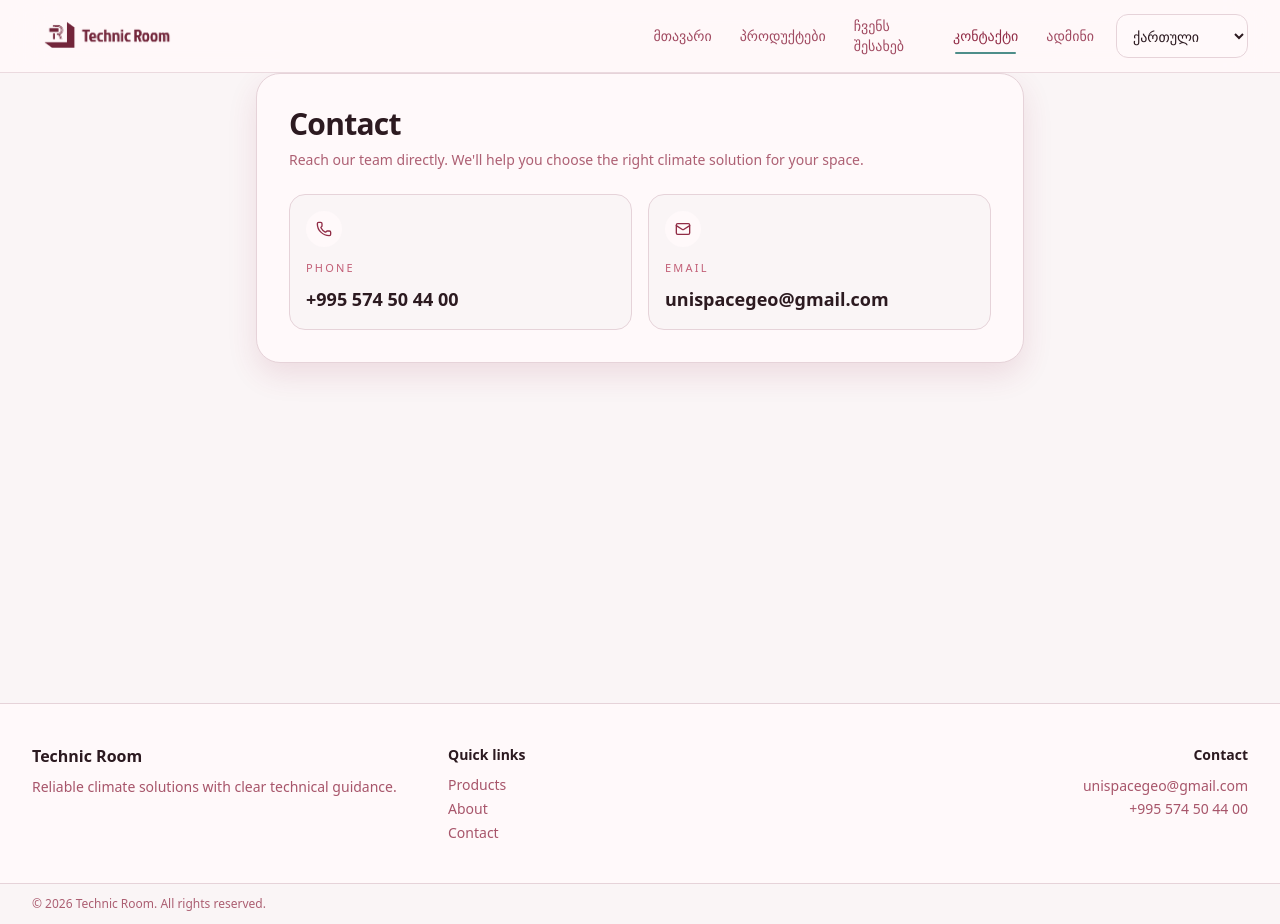
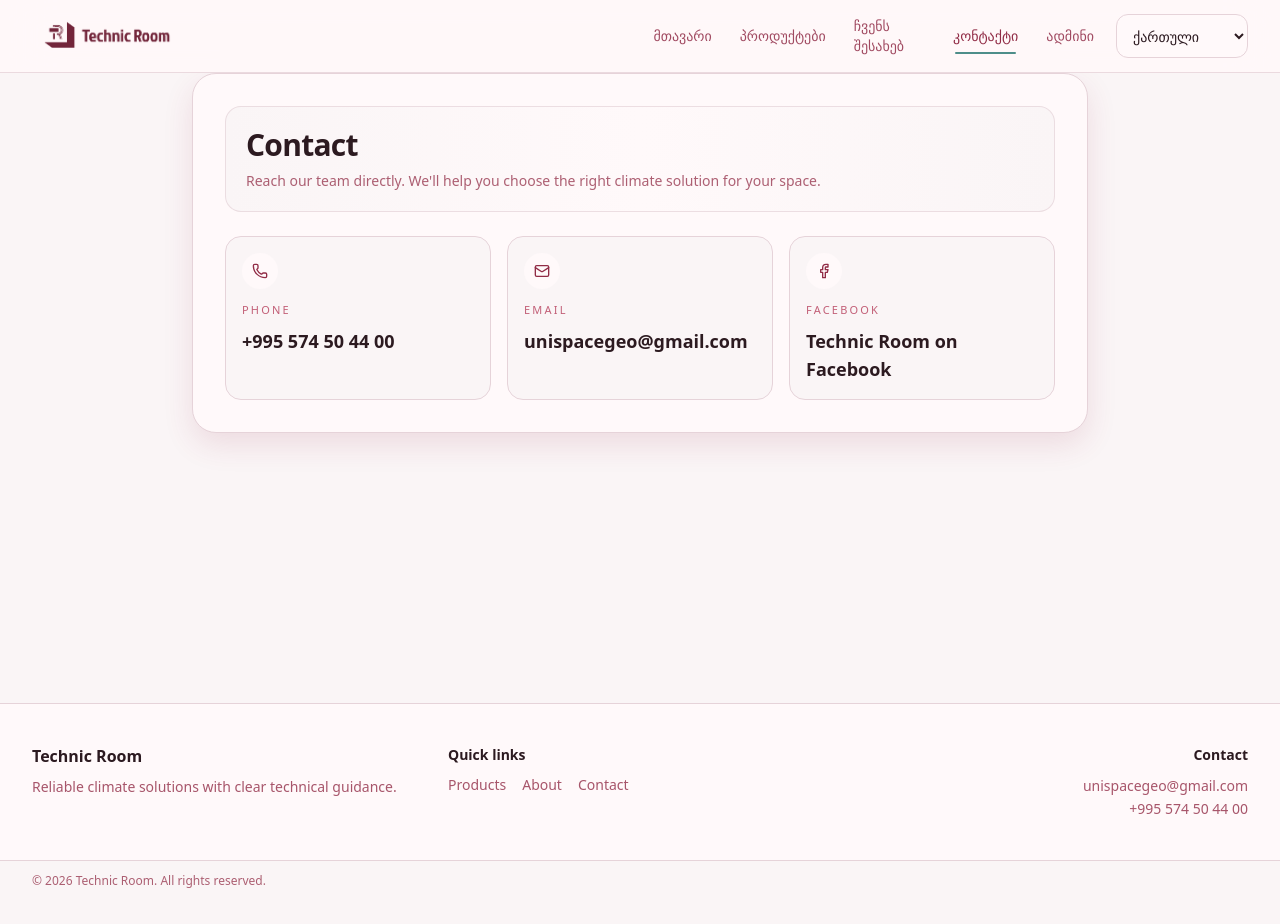
Before and after one commit to LordZura/TechnicRoom, a Next.js app: page /contact in a window 1280 px wide. After the commit the page ends 901 px from the top, so only its background shows below. Built offline with nearby package versions, Linux system fonts and the light colour scheme; no server answers.

Commit message:
Enhance contact page and footer link layout

```diff
--- a/src/app/contact/page.tsx
+++ b/src/app/contact/page.tsx
@@ -1,11 +1,13 @@
 import type { Metadata } from 'next';
-import { Mail, Phone } from 'lucide-react';
+import { Facebook, Mail, Phone } from 'lucide-react';
 import { Reveal } from '@/components/ui/reveal';
 
 const contact = {
   email: 'unispacegeo@gmail.com',
   phoneLabel: '+995 574 50 44 00',
-  phoneHref: '+995574504400'
+  phoneHref: '+995574504400',
+  facebookLabel: 'Technic Room on Facebook',
+  facebookHref: 'https://www.facebook.com/'
 };
 
 
@@ -23,12 +25,14 @@ export const metadata: Metadata = {
 
 export default function ContactPage() {
   return (
-    <div className="mx-auto max-w-3xl space-y-5 sm:space-y-6">
+    <div className="mx-auto max-w-4xl space-y-5 sm:space-y-6">
       <Reveal>
-        <section className="tr-surface p-5 sm:p-8">
-          <h1 className="tr-section-title">Contact</h1>
-          <p className="tr-muted mt-2">Reach our team directly. We&apos;ll help you choose the right climate solution for your space.</p>
-          <div className="mt-5 grid gap-3.5 sm:mt-6 sm:grid-cols-2 sm:gap-4">
+        <section className="tr-surface overflow-hidden p-5 sm:p-8">
+          <div className="rounded-2xl border border-brand-line/70 bg-gradient-to-r from-brand-cream via-brand-ivory to-brand-cream p-4 sm:p-5">
+            <h1 className="tr-section-title">Contact</h1>
+            <p className="tr-muted mt-2">Reach our team directly. We&apos;ll help you choose the right climate solution for your space.</p>
+          </div>
+          <div className="mt-5 grid gap-3.5 sm:mt-6 sm:grid-cols-2 sm:gap-4 lg:grid-cols-3">
             <a
               href={`tel:${contact.phoneHref}`}
               className="group rounded-2xl border border-brand-line bg-brand-cream p-4 transition-all duration-300 active:scale-[0.99] hover:-translate-y-0.5 hover:border-brand-gold hover:shadow-soft"
@@ -45,6 +49,16 @@ export default function ContactPage() {
               <p className="text-[11px] uppercase tracking-[0.2em] text-brand-600/80">Email</p>
               <p className="mt-2 break-all text-lg font-semibold text-brand-espresso transition group-hover:text-brand-brown">{contact.email}</p>
             </a>
+            <a
+              href={contact.facebookHref}
+              target="_blank"
+              rel="noreferrer"
+              className="group rounded-2xl border border-brand-line bg-brand-cream p-4 transition-all duration-300 active:scale-[0.99] hover:-translate-y-0.5 hover:border-brand-gold hover:shadow-soft"
+            >
+              <div className="mb-3 inline-flex rounded-full bg-brand-ivory p-2.5 text-brand-brown"><Facebook className="h-4 w-4" /></div>
+              <p className="text-[11px] uppercase tracking-[0.2em] text-brand-600/80">Facebook</p>
+              <p className="mt-2 text-lg font-semibold text-brand-espresso transition group-hover:text-brand-brown">{contact.facebookLabel}</p>
+            </a>
           </div>
         </section>
       </Reveal>
--- a/src/components/layout/footer.tsx
+++ b/src/components/layout/footer.tsx
@@ -10,10 +10,10 @@ export function Footer() {
         </div>
         <div>
           <p className="font-semibold text-brand-espresso">Quick links</p>
-          <div className="mt-2 space-y-1 text-brand-700/80">
-            <Link className="block transition hover:text-brand-brown" href="/products">Products</Link>
-            <Link className="block transition hover:text-brand-brown" href="/about">About</Link>
-            <Link className="block transition hover:text-brand-brown" href="/contact">Contact</Link>
+          <div className="mt-2 flex flex-wrap items-center gap-x-4 gap-y-1 text-brand-700/80">
+            <Link className="transition hover:text-brand-brown" href="/products">Products</Link>
+            <Link className="transition hover:text-brand-brown" href="/about">About</Link>
+            <Link className="transition hover:text-brand-brown" href="/contact">Contact</Link>
           </div>
         </div>
         <div className="text-brand-700/80 md:text-right">
```
